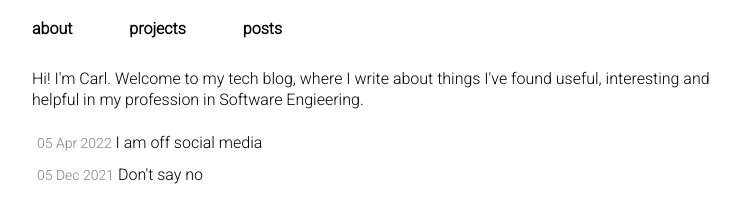
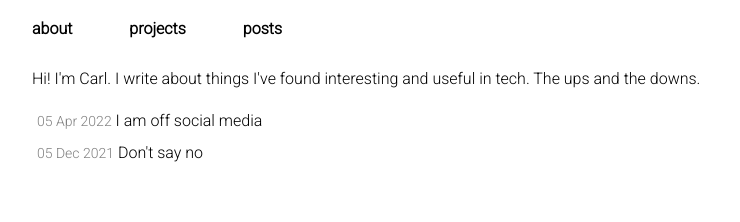
Before and after one commit to carlkoblavie/techblog, an Eleventy site: page src/index.md in a window 1280 px wide. Shown: the part 110-332 px from the top of the page, without its empty margins (16-756 px from the left). Built offline with nearby package versions, Linux system fonts and the light colour scheme; Eleventy itself is replaced by a stand-in of ours; files that its build step writes are made by us from their sources.

Commit message:
update cleanup

```diff
--- a/src/index.md
+++ b/src/index.md
@@ -2,8 +2,7 @@
 layout: base.njk
 ---
 <section>
-Hi! I'm Carl. Welcome to my tech blog, where I write about things I've found useful, interesting and helpful in my profession in Software Engieering.
-
+Hi! I'm Carl. I write about things I've found interesting and useful in tech. The ups and the downs.
 </section>
 <section>
 {% include "postlist.njk" %}
```
Also changed, not shown: public/index.html (+1 -1 lines).
